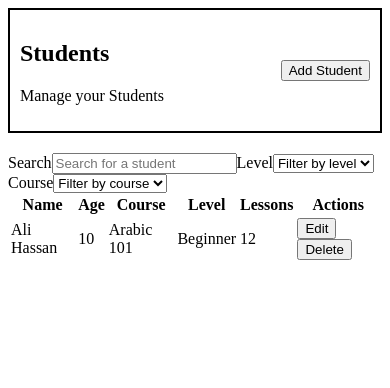
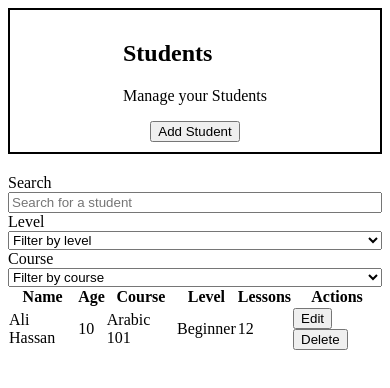
Before and after one commit to ranimabouyassin2025-cmyk/tutor-dashboard-v1, a React (Vite) app in the folder tutor-dashboard/: page / in a window 390 px wide. Shown: the top 388 px of the page. Built offline with nearby package versions, Linux system fonts and the light colour scheme.

Commit message:
adding the table

```diff
--- a/tutor-dashboard/src/App.jsx
+++ b/tutor-dashboard/src/App.jsx
@@ -1,5 +1,5 @@
  import React from 'react'
-
+ import './index.css';
   import Dashboard from './Components/layout/Dashboard.jsx'
   import StudentDashboard from './Components/Students/StudentDashboard.jsx'
   import StudentList from './Components/Students/StudentList.jsx'
--- a/tutor-dashboard/src/Components/Students/StudentList.jsx
+++ b/tutor-dashboard/src/Components/Students/StudentList.jsx
@@ -2,7 +2,7 @@ import React from 'react'
 
 function StudentList() {
   return (
-    <section className='student-table'>
+    <section >
     <table className="student-table">
   <thead>
     <tr>
--- a/tutor-dashboard/src/index.css
+++ b/tutor-dashboard/src/index.css
@@ -83,10 +83,20 @@ a {
   justify-content: space-between;
 
 }
+.student-search{
+  display:flex;
+  flex-wrap:wrap;
+
+
+}
+.student-table {
+  width: 100%;
+  border-collapse: collapse;
+}
 
 
 /* Mobile */
-@media (max-width: 798) {
+@media (max-width: 798px) {
 
   .dashboard {
     flex-direction: column;
@@ -105,5 +115,19 @@ a {
     flex-direction: row;
     flex-wrap: wrap;
   }
+ .student-table{
 
+  width: 100%;
+  border-collapse: collapse;
 }
+ .student-header-content{
+  flex-direction: column;
+  flex-wrap: wrap;
+
+ }
+ .student-search{
+  flex-direction: column;
+
+
+ }
+}
```
